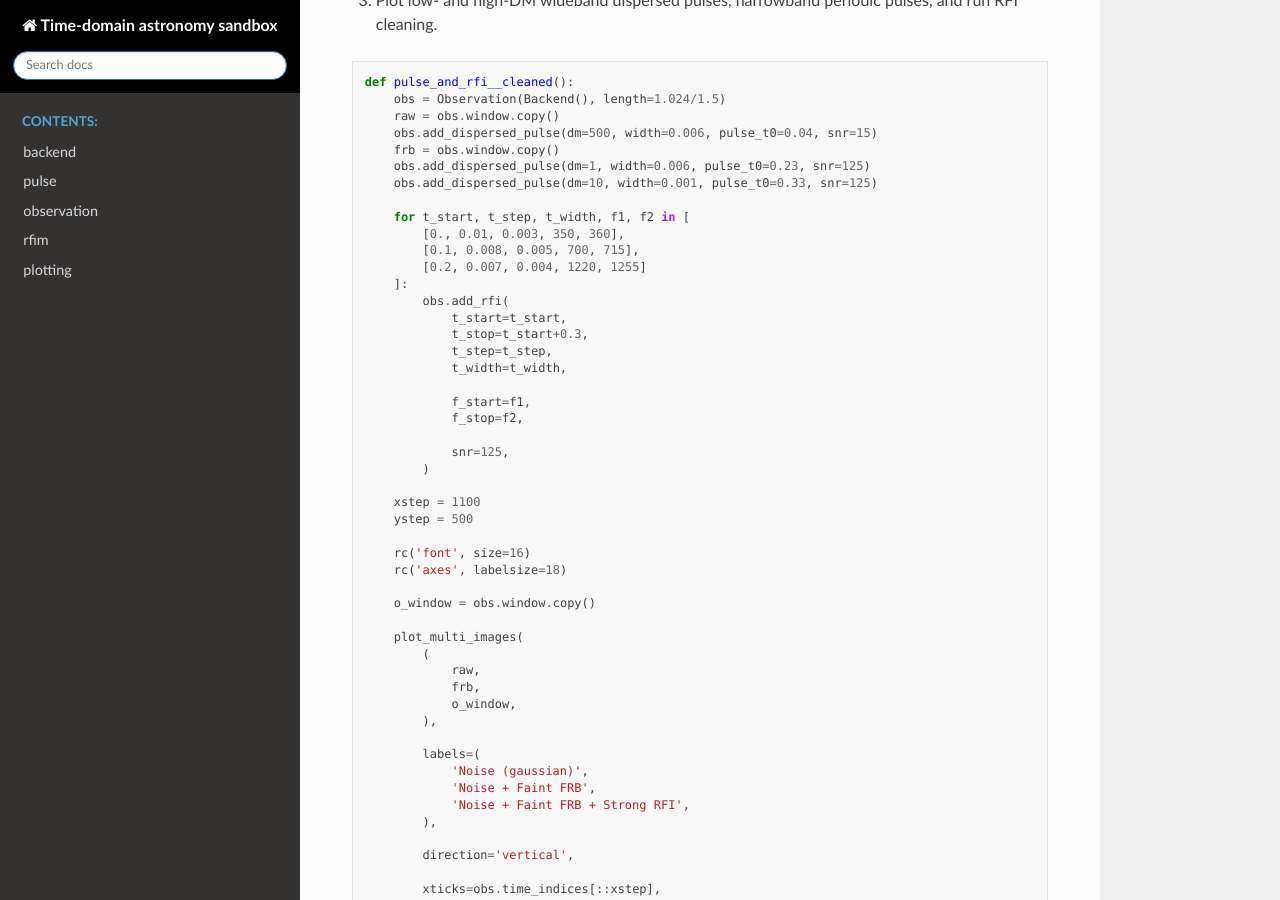
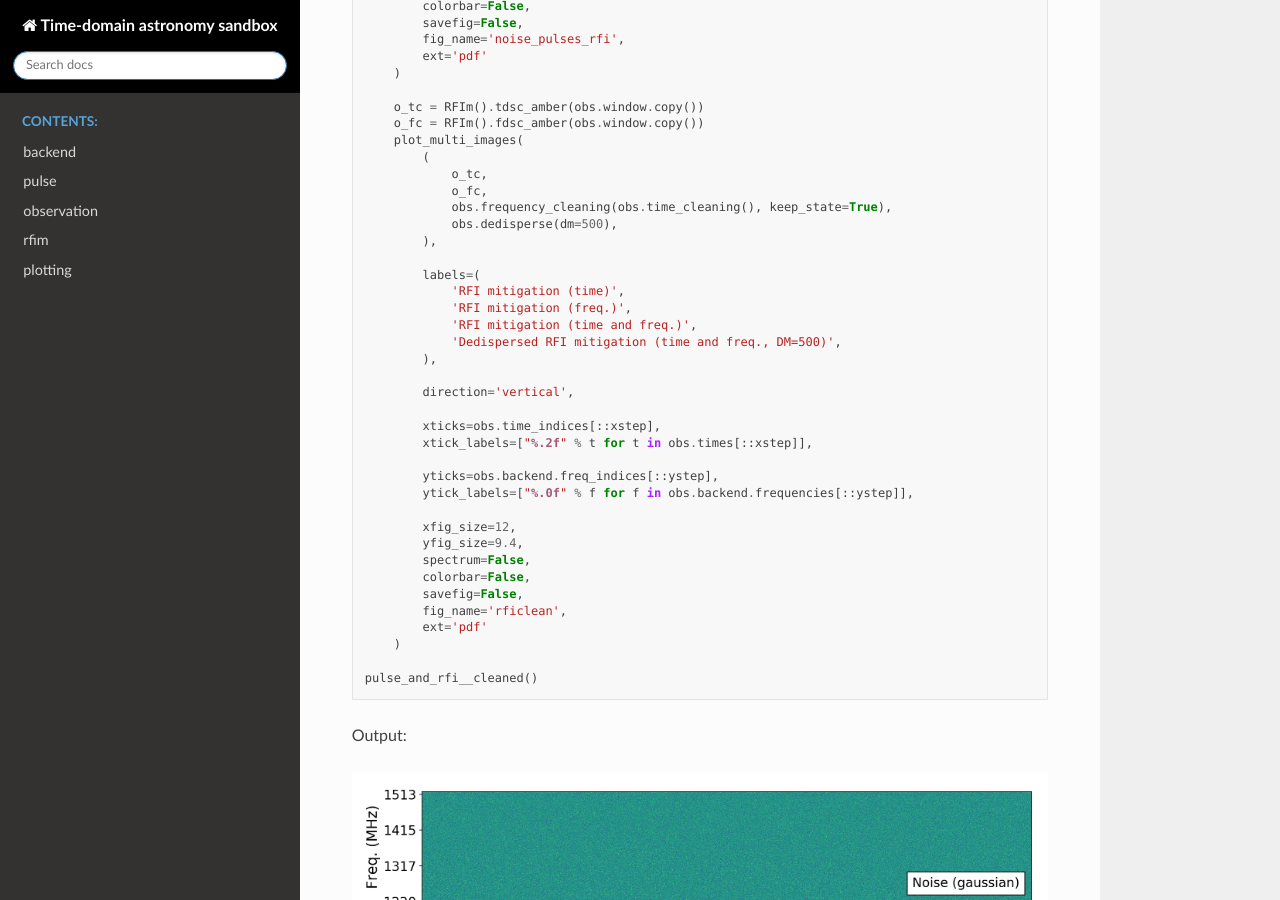
Before and after one commit to macrocosme/time_domain_astronomy_sandbox, a Sphinx documentation site: the page built from docs/source/index.rst, in a window 1280 px wide and 900 px high, scrolled down 2965 px. Built offline with Sphinx 7.4.7 and the Read the Docs theme 2.0.0, drawn with Linux system fonts in a browser that asks for light colours.

Commit message:
Build docs

```diff
--- a/docs/source/index.rst
+++ b/docs/source/index.rst
@@ -11,10 +11,6 @@
 .. image:: _static/dispersed_dedispersed_dm_3000.png
 
 .. image:: _static/multi-images.jpg
-
-.. image:: _static/noise_pulses_rfi.jpg
-
-.. image:: _static/rficlean.jpg
 
 Classes includes:
     - ``Backend``: properties describing an observatory backend,
@@ -86,7 +82,6 @@
 	    for t_start, t_step, t_width, f1, f2 in [
 	        [0., 0.01, 0.003, 350, 360],
 	        [0.1, 0.008, 0.005, 700, 715],
-	        [0.2, 0.007, 0.004, 1220, 1255]
 	    ]:
 	        obs.add_rfi(
 	            t_start=t_start,
@@ -174,6 +169,13 @@
 
 	pulse_and_rfi__cleaned()
 
+Output:
+
+.. image:: _static/noise_pulses_rfi.jpg
+
+.. image:: _static/rficlean.jpg
+
+
 License
 -------
 
```
